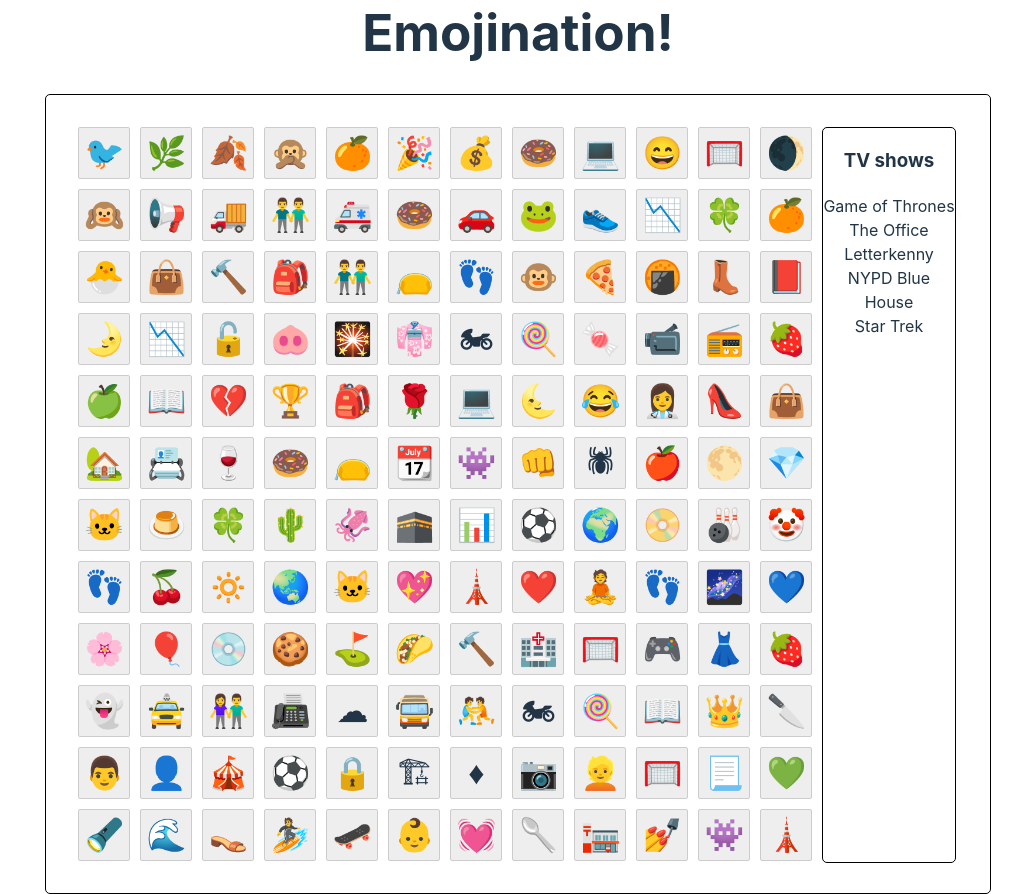
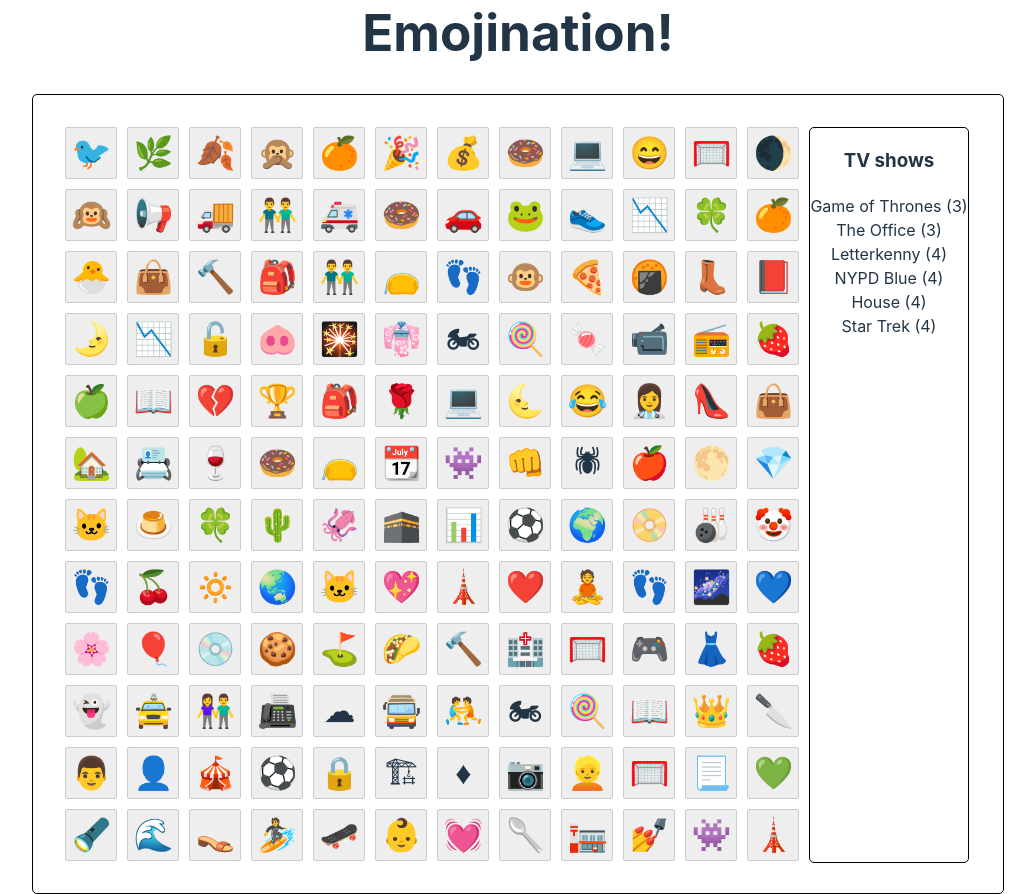
Before and after one commit to markcharlessmith/emojination, a React (Vite) app: page / in a window 1280 px wide. Shown: the whole page, without its empty margins (122-1157 px from the left). Built offline with nearby package versions, Linux system fonts and the light colour scheme.

Commit message:
added state to Cluelist.tsx to handle selecting individual clues and also style to cluelist.css related to clue selection

```diff
--- a/src/cluedata.tsx
+++ b/src/cluedata.tsx
@@ -3,40 +3,39 @@ import { Emoji, Clue } from './types'
 export const cluedata: Clue[] = [
   {
     key: '1',
-    text: 'Game of Thrones',
+    text: 'Game of Thrones (3)',
     theme:  'TV shows',
     emojiKeys: ['155', '425', '427']
   },
   {
     key: '2',
-    text: 'The Office',
+    text: 'The Office (3)',
     theme:  'TV shows',
     emojiKeys: ['161', '430', '432']
   },
   {
     key: '3',
-    text: 'Letterkenny',
+    text: 'Letterkenny (4)',
     theme:  'TV shows',
     emojiKeys: ['75', '126', '251', '464']
   },
   {
     key: '4',
-    text: 'NYPD Blue',
+    text: 'NYPD Blue (4)',
     theme:  'TV shows',
     emojiKeys: ['151', '186', '458', '465']
   },
   {
     key: '5',
-    text: 'House',
+    text: 'House (4)',
     theme:  'TV shows',
     emojiKeys: ['164', '363', '418', '466']
   },
   {
     key: '6',
-    text: 'Star Trek',
+    text: 'Star Trek (4)',
     theme:  'TV shows',
     emojiKeys: ['153', '470', '471', '472']
   },
 
-
 ]
--- a/src/components/Cluelist/Cluelist.tsx
+++ b/src/components/Cluelist/Cluelist.tsx
@@ -1,4 +1,4 @@
-import React from 'react'
+import React, { useState } from 'react'
 import { Clue } from '../../types'
 import './cluelist.css'
 
@@ -6,22 +6,48 @@ type Props = {
   clues: Clue[];
 };
 
+// const Cluelist: React.FC<Props> = ({ clues }) => {
+//   return (
+//     <div className='cluelist'>
+//       <div>
+//       <h3>
+//         {clues[0].theme}
+//       </h3>
+//       {clues.map((clue) => (
+//         <div key={clue.key}>
+//           <span>{clue.text}</span>
+//         </div>
+//       ))}
+//       </div>
+//     </div>
+//   )
+// }
+
+// export default Cluelist;
+
 const Cluelist: React.FC<Props> = ({ clues }) => {
+  const [selectedClue, setSelectedClue] = useState<Clue | null>(null);
+
+  const handleClick = (clue: Clue) => {
+    setSelectedClue(clue);
+  };
+
   return (
     <div className='cluelist'>
       <div>
-      <h3>
-        {clues[0].theme}
-      </h3>
-      {clues.map((clue) => (
-        <div key={clue.key}>
-          <span>{clue.text}</span>
-          {/* <span>{clue.emojiKeys.map((emoji) => emoji)}</span> */}
-        </div>
-      ))}
+        <h3>{clues[0].theme}</h3>
+        {clues.map((clue) => (
+          <div
+            key={clue.key}
+            className={selectedClue === clue ? 'clue-selected' : ''}
+            onClick={() => handleClick(clue)}
+          >
+            <span>{clue.text}</span>
+          </div>
+        ))}
       </div>
     </div>
-  )
-}
+  );
+};
 
 export default Cluelist;
--- a/src/components/Cluelist/cluelist.css
+++ b/src/components/Cluelist/cluelist.css
@@ -5,3 +5,7 @@
   height: 100%;
   border-radius: 5px;
 }
+
+.cluelist .clue-selected {
+  background-color: #ffc107;
+}
--- a/src/components/Grid/grid.css
+++ b/src/components/Grid/grid.css
@@ -21,3 +21,7 @@
 .square:hover {
   background-color: #6f8bfb;
 }
+
+.square.selected {
+  background-color: #fcd070;
+}
--- a/src/emojidata.tsx
+++ b/src/emojidata.tsx
@@ -2840,5 +2840,4 @@ export const emojidata: Emoji[] = [
     category: 'people',
   },
 
-
 ]
--- a/src/utils.tsx
+++ b/src/utils.tsx
@@ -1,5 +1,4 @@
 import { Emoji } from "./types";
-// import { emojidata } from "./emojidata";
 
 function getRandomEmoji(emojis: Emoji[]) {
   const randomIndex = Math.floor(Math.random() * emojis.length);
```
